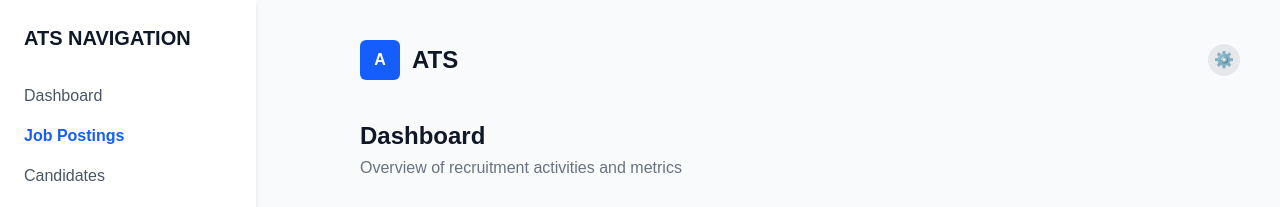
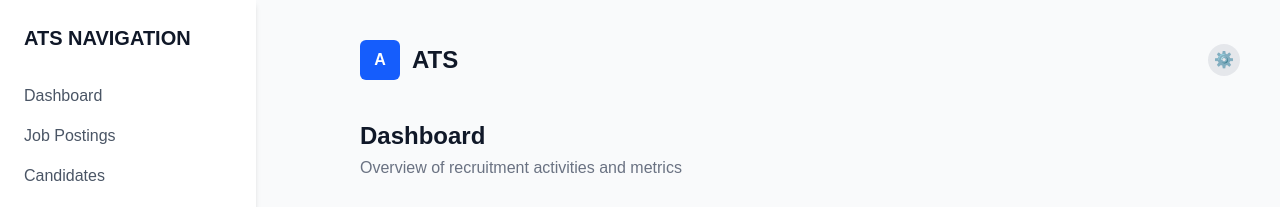
Before and after one commit to ShahdNael2005/ats, a Next.js app: page / in a window 1280 px wide. Shown: the top 207 px of the page. Built offline with nearby package versions, Linux system fonts and the light colour scheme.

Commit message:
fixed the links for navbar

```diff
--- a/app/components/Navbar.tsx
+++ b/app/components/Navbar.tsx
@@ -11,10 +11,10 @@ const Navbar = ({ children }: { children: React.ReactNode }) => {
         <h2 className="text-xl font-semibold mb-8">ATS NAVIGATION</h2>
         <nav className="flex flex-col gap-4 text-gray-600 font-medium">
           <a href="/" className="hover:text-blue-600">Dashboard</a>
-          <a href="/jobPositions" className="text-blue-600 font-semibold">Job Postings</a>
-          <a href="#" className="hover:text-blue-600">Candidates</a>
-          <a href="#" className="hover:text-blue-600">Recruitment Tracker</a>
-          <a href="#" className="hover:text-blue-600">Import Data</a>
+          <a href="/jobPositions" className="hover:text-blue-600">Job Postings</a>
+          <a href="/candidates" className="hover:text-blue-600">Candidates</a>
+          <a href="/recruitmentTracker" className="hover:text-blue-600">Recruitment Tracker</a>
+          <a href="/importData" className="hover:text-blue-600">Import Data</a>
         </nav>
       </aside>
 
```
